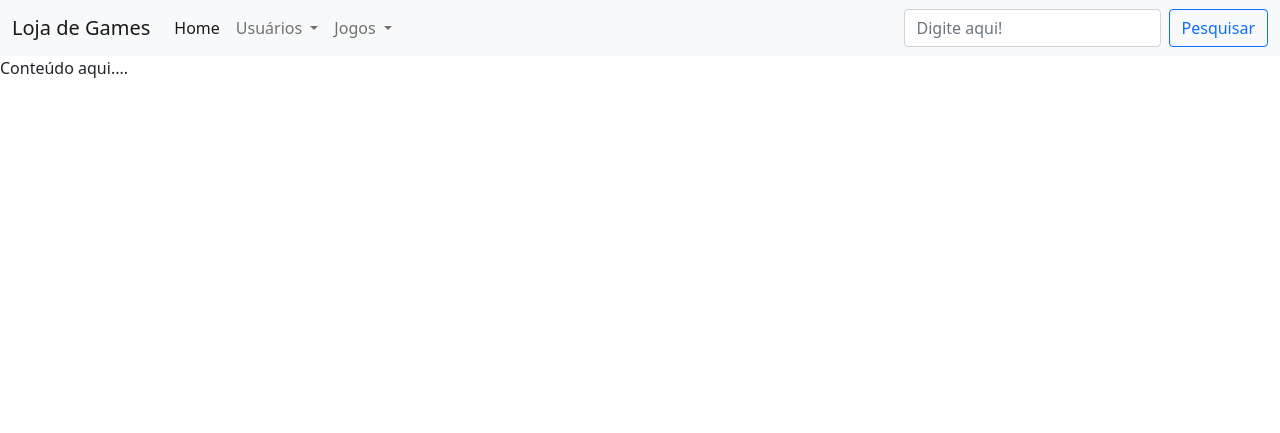
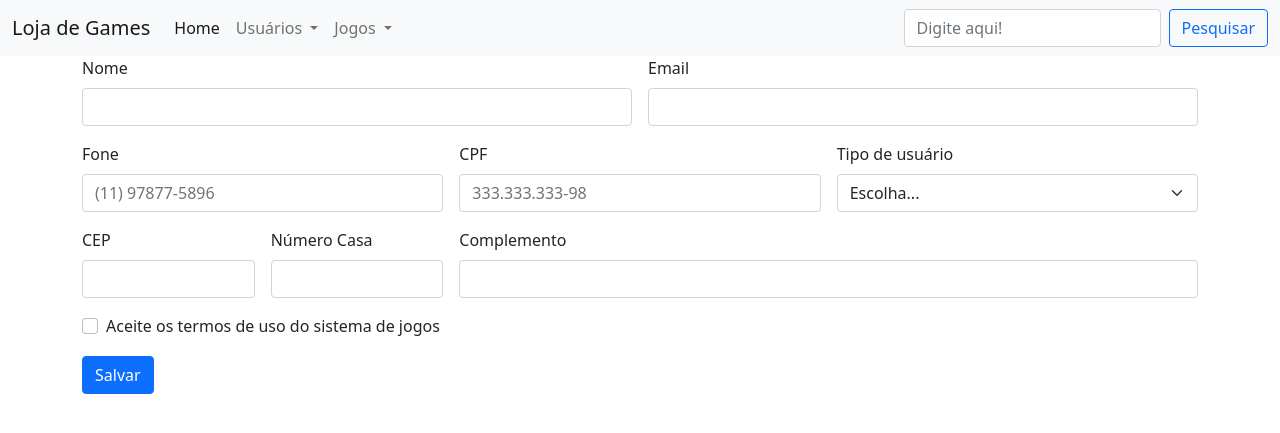
Before and after one commit to silvioflorentino/lojajogosTI10M, a PHP site: page /cadusuario.php in a window 1280 px wide. Shown: the top 433 px of the page. Run offline with PHP 8.4, Linux system fonts and the light colour scheme.

Commit message:
Front-end Cadastro

```diff
--- a/view/cadusuario.php
+++ b/view/cadusuario.php
@@ -2,10 +2,60 @@
 include_once("header.php");
 ?>
 
-
-Conteúdo aqui....
+<div class="container">
+<form class="row g-3">
+  <div class="col-md-6">
+    <label for="inputNome" class="form-label">Nome</label>
+    <input type="text" class="form-control" id="inputNome">
+  </div>
+  <div class="col-md-6">
+    <label for="inputEmail" class="form-label">Email</label>
+    <input type="email" class="form-control" id="inputEmail">
+  </div>
+  <div class="col-4">
+    <label for="inputFone" class="form-label">Fone</label>
+    <input type="text" class="form-control" id="inputFone" placeholder="(11) 97877-5896">
+  </div>
+  <div class="col-4">
+    <label for="inputCPF" class="form-label">CPF</label>
+    <input type="text" class="form-control" id="inputCPF" placeholder="333.333.333-98">
+  </div>
+  <div class="col-md-4">
+    <label for="inputTipo" class="form-label">Tipo de usuário</label>
+    <select id="inputTipo" class="form-select">
+      <option selected>Escolha...</option>
+      <option value="1">Funcionário</option>
+      <option value="2">Cliente</option>
+    </select>
+  </div>
+  <div class="col-md-2">
+    <label for="inputCEP" class="form-label">CEP</label>
+    <input type="text" class="form-control" id="inputCEP">
+  </div>
+  <div class="col-md-2">
+    <label for="inputNum" class="form-label">Número Casa</label>
+    <input type="text" class="form-control" id="inputNum">
+  </div>
+  <div class="col-md-8">
+    <label for="inputComple" class="form-label">Complemento</label>
+    <input type="text" class="form-control" id="inputComple">
+  </div>
 
 
+  <div class="col-12">
+    <div class="form-check">
+      <input class="form-check-input" type="checkbox" id="gridCheck">
+      <label class="form-check-label" for="gridCheck">
+        Aceite os termos de uso do sistema de jogos
+      </label>
+    </div>
+  </div>
+  <div class="col-12">
+    <button type="submit" class="btn btn-primary">Salvar</button>
+  </div>
+</form>
+
+</div>
 <?php
 include_once("footer.php");
 ?>
```
